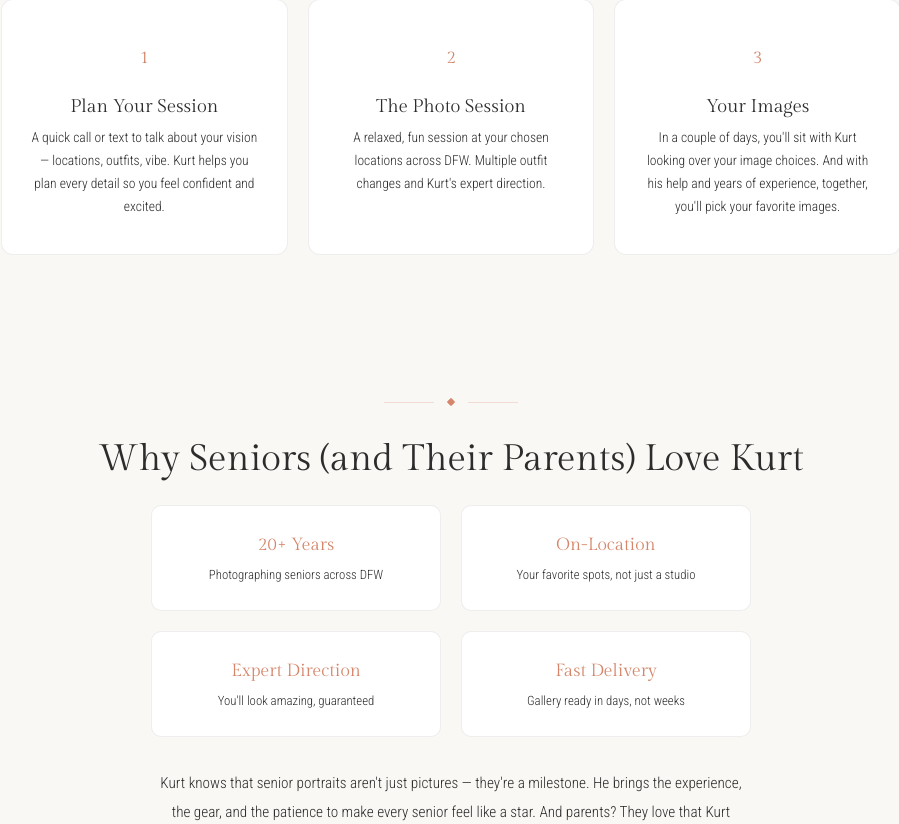
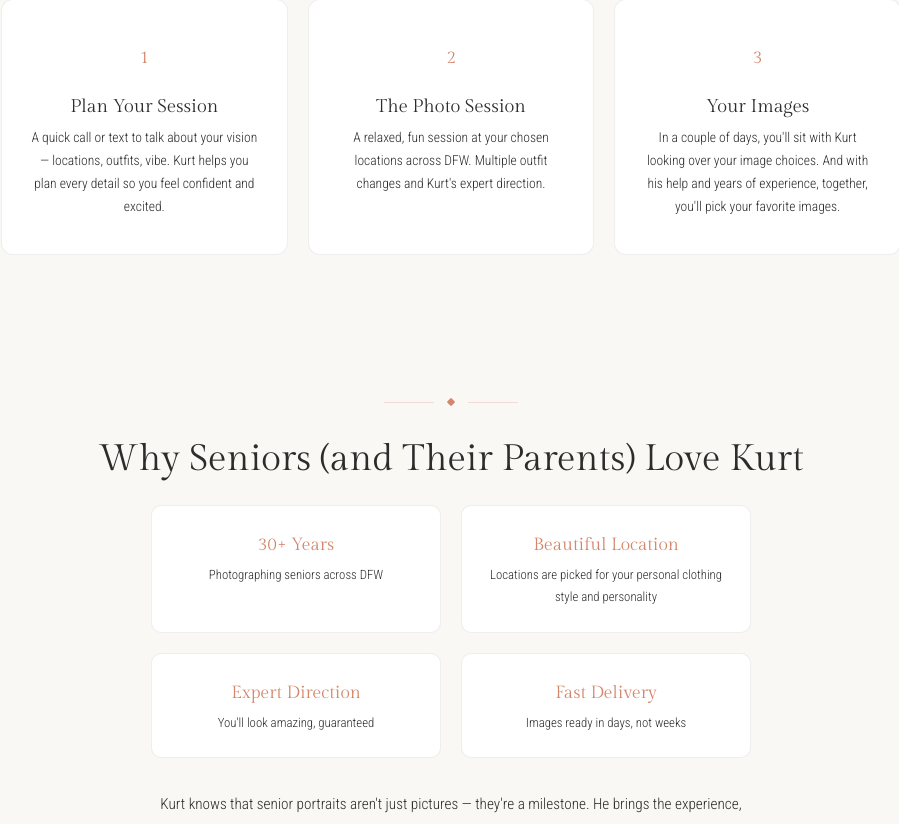
Before and after one commit to wadekerzie/innovative-images-seniors, a Next.js app: page / in a window 1280 px wide. Shown: the part 1962-2786 px from the top of the page, without its empty margins (189-1088 px from the left). Built offline with nearby package versions, Linux system fonts and the light colour scheme.

Commit message:
Kurt's branding updates: 30+ years, Beautiful Location, Images not Gallery, center logos

```diff
--- a/src/app/page.tsx
+++ b/src/app/page.tsx
@@ -158,7 +158,7 @@ export default function SeniorPortraitPhotography() {
             alt="Innovative Images Photography by Kurt Nelson"
             width={280}
             height={70}
-            style={{ marginBottom: 20, objectFit: "contain" }}
+            style={{ display: "block", marginLeft: "auto", marginRight: "auto", marginBottom: 20, objectFit: "contain" }}
           />
 
           <h1
@@ -240,7 +240,7 @@ export default function SeniorPortraitPhotography() {
             }}
           >
             {[
-              { num: "20+", label: "Years Experience" },
+              { num: "30+", label: "Years Experience" },
               { num: "500+", label: "Seniors Photographed" },
               { num: "#1", label: "McKinney\u0027s Favorite" },
             ].map((stat, i) => (
@@ -419,10 +419,10 @@ export default function SeniorPortraitPhotography() {
               }}
             >
               {[
-                { label: "20+ Years", desc: "Photographing seniors across DFW" },
-                { label: "On-Location", desc: "Your favorite spots, not just a studio" },
+                { label: "30+ Years", desc: "Photographing seniors across DFW" },
+                { label: "Beautiful Location", desc: "Locations are picked for your personal clothing style and personality" },
                 { label: "Expert Direction", desc: "You'll look amazing, guaranteed" },
-                { label: "Fast Delivery", desc: "Gallery ready in days, not weeks" },
+                { label: "Fast Delivery", desc: "Images ready in days, not weeks" },
               ].map((item, i) => (
                 <div
                   key={i}
@@ -578,7 +578,7 @@ export default function SeniorPortraitPhotography() {
             alt="Innovative Images Photography by Kurt Nelson"
             width={200}
             height={50}
-            style={{ objectFit: "contain", marginBottom: 8 }}
+            style={{ display: "block", marginLeft: "auto", marginRight: "auto", objectFit: "contain", marginBottom: 8 }}
           />
           <p style={{ fontSize: "0.85rem", color: "var(--color-text-muted)", marginBottom: 4 }}>
             <a
```
